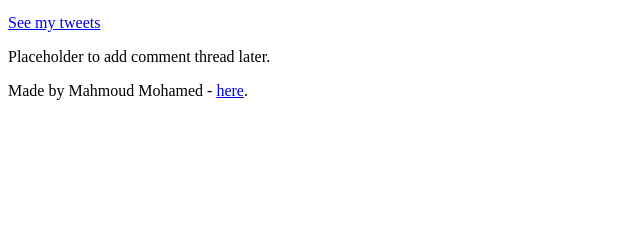
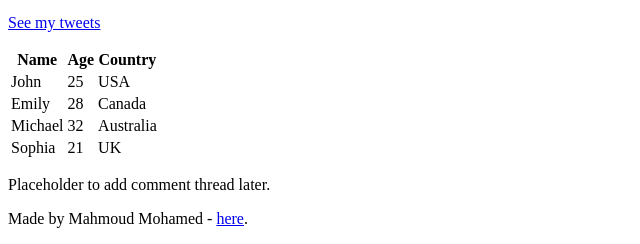
Before and after one commit to MardanFuMardan/My_First_Portfolio, a plain HTML site: page html_basic/index.html in a window 1280 px wide. Shown: the part 655-899 px from the top of the page, without its empty margins (0-640 px from the left). Before the commit the page ends 800 px from the top, so only its background shows below. Drawn offline with Linux system fonts and the light colour scheme.

Commit message:
Add table of learners to index.html

```diff
--- a/html_basic/index.html
+++ b/html_basic/index.html
@@ -26,6 +26,40 @@
                 <img src="https://i.ibb.co/gTDZZT8/ALX-Logo-07.png" alt="Clickable Image">
             </a>
             <p><a href="tweets.html">See my tweets</a></p>
+
+            <!-- Table of learners -->
+            <table>
+                <thead>
+                    <tr>
+                        <th>Name</th>
+                        <th>Age</th>
+                        <th>Country</th>
+                    </tr>
+                </thead>
+                <tbody>
+                    <tr>
+                        <td>John</td>
+                        <td>25</td>
+                        <td>USA</td>
+                    </tr>
+                    <tr>
+                        <td>Emily</td>
+                        <td>28</td>
+                        <td>Canada</td>
+                    </tr>
+                    <tr>
+                        <td>Michael</td>
+                        <td>32</td>
+                        <td>Australia</td>
+                    </tr>
+                    <tr>
+                        <td>Sophia</td>
+                        <td>21</td>
+                        <td>UK</td>
+                    </tr>
+                </tbody>
+            </table>
+            <!-- End of table of learners -->
         </article>
 
         <aside>
```
